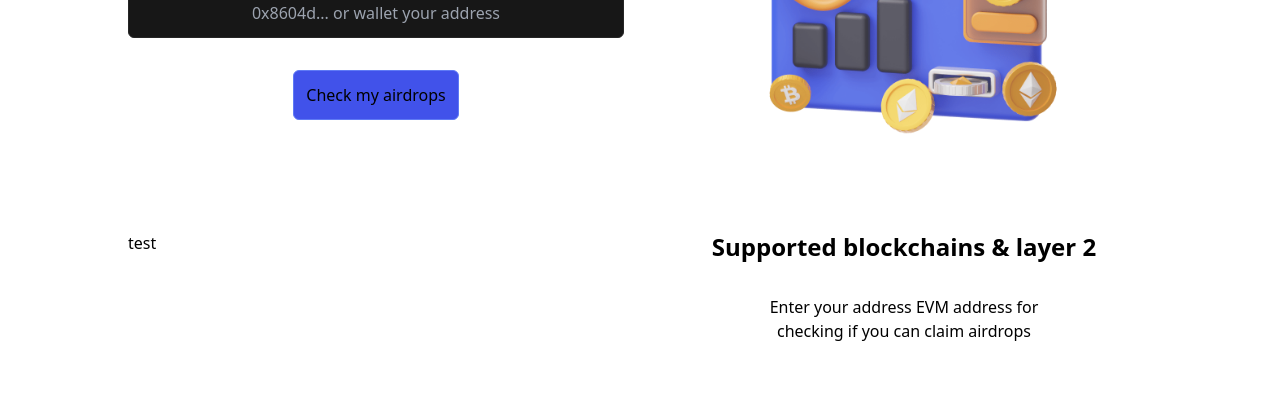
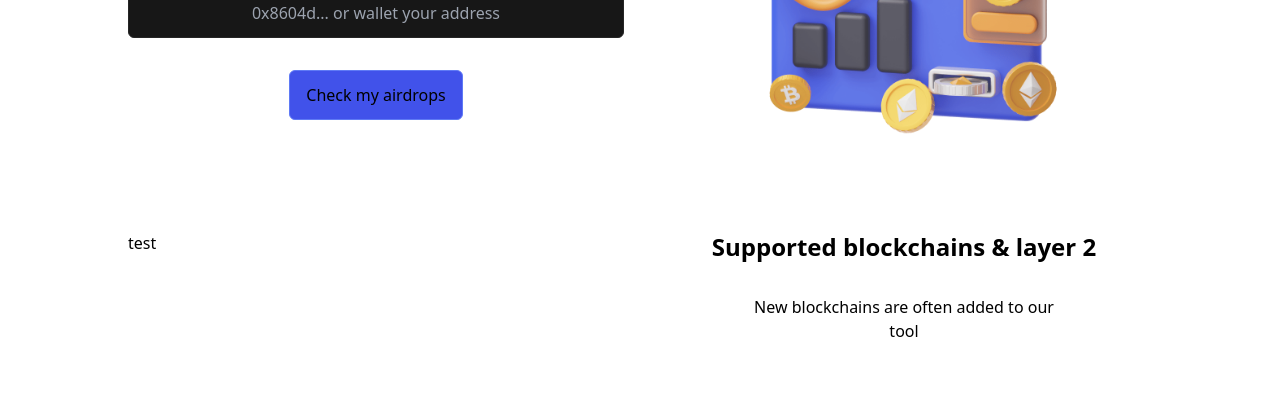
Before and after one commit to constantgillet/airdrop-checker, a Next.js app: page / in a window 1280 px wide. Shown: the part 802-1195 px from the top of the page. Built offline with nearby package versions, Linux system fonts and the light colour scheme.

Commit message:
Add index elements

```diff
--- a/components/Button.js
+++ b/components/Button.js
@@ -8,7 +8,7 @@ export function Button({
   return (
     <button
       className={
-        `rounded-sm px-3 py-3 transition-colors border
+        `rounded-sm px-4 py-3 transition-colors border
          ${block ? "block w-full" : ""}
          ${
            type === "primary"
--- a/pages/index.js
+++ b/pages/index.js
@@ -69,8 +69,7 @@ export default function Home() {
               Supported blockchains & layer 2
             </h2>
             <p className="text-center max-w-xs mx-auto">
-              Enter your address EVM address for checking if you can claim
-              airdrops
+              New blockchains are often added to our tool
             </p>
           </div>
         </div>
```
